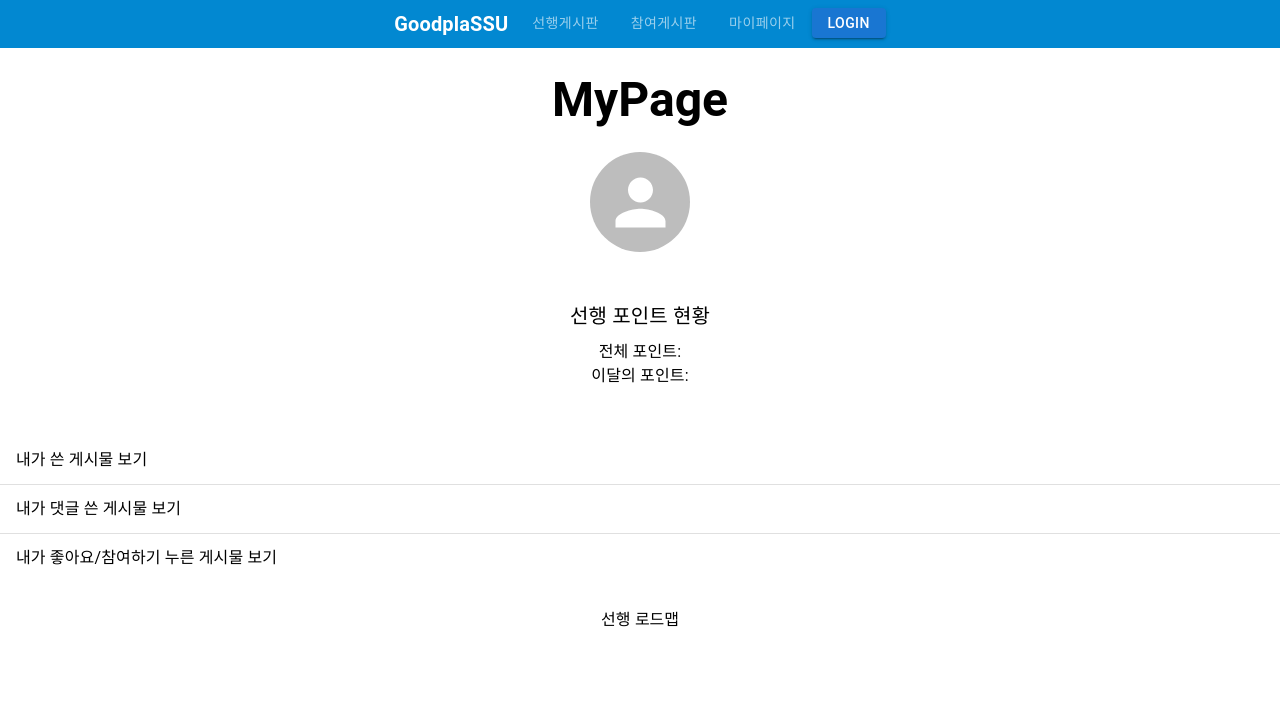
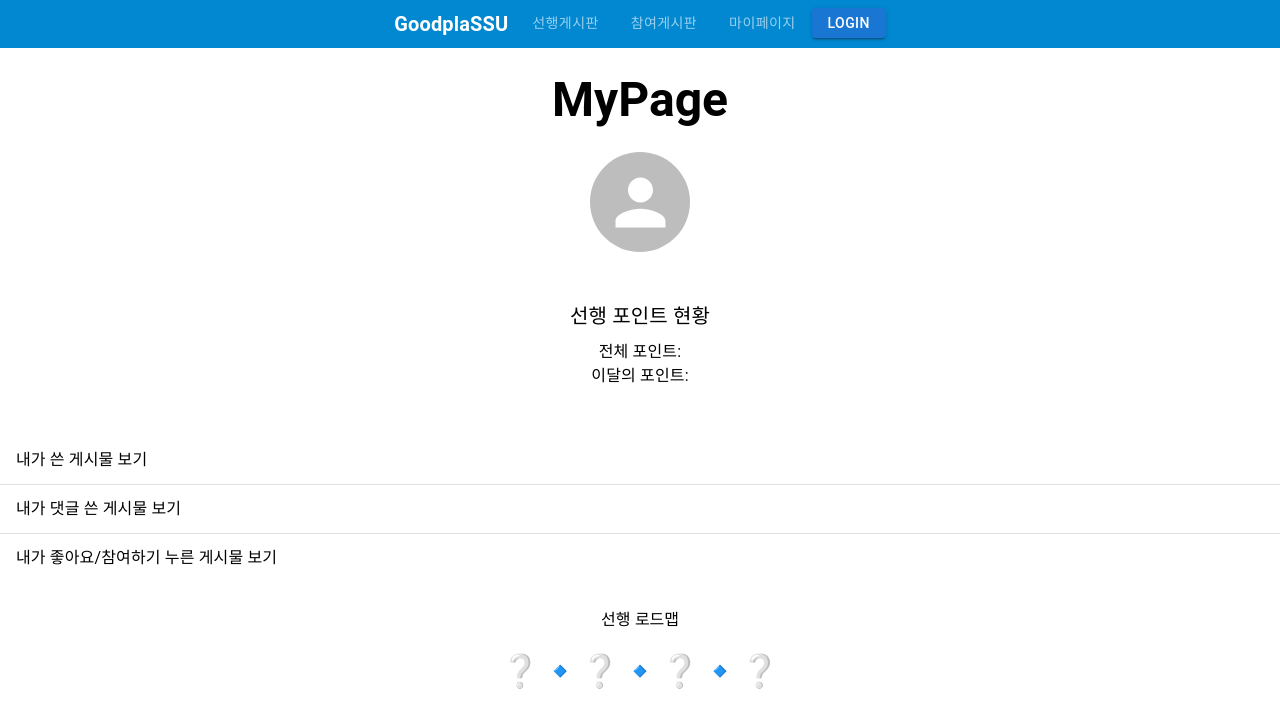
Before and after one commit to GoodPlaSSU/GoodPlaSSU-Frontend, a React (Create React App) app in the folder goodplassu/: page /mypage in a window 1280 px wide. Shown: the top 728 px of the page. Built offline with nearby package versions, Linux system fonts and the light colour scheme; no server answers.

Commit message:
complete 7

```diff
--- a/goodplassu/src/routes/myPage.js
+++ b/goodplassu/src/routes/myPage.js
@@ -47,6 +47,13 @@ const MyPage = () => {
 
     //선행로드맵
     const point = userInfo.total_point;
+    const loadmap = () => {
+        if(point > 500) return '🧑‍🔧🔹👮🔹🧙🔹🤴'
+        else if(point > 300) return '🧑‍🔧🔹👮🔹🧙🔹❔'
+        else if(point > 100) return '🧑‍🔧🔹👮🔹❔🔹❔'
+        else if(point > 50) return '🧑‍🔧🔹❔🔹❔🔹❔'
+        else return '❔🔹❔🔹❔🔹❔'
+    }
 
     return (
         // 마이페이지 레이아웃
@@ -81,6 +88,7 @@ const MyPage = () => {
         <>
         <span>
         <p>선행 로드맵</p>
+        <h1>{loadmap()}</h1>
         </span>
         </>
         </>
```
